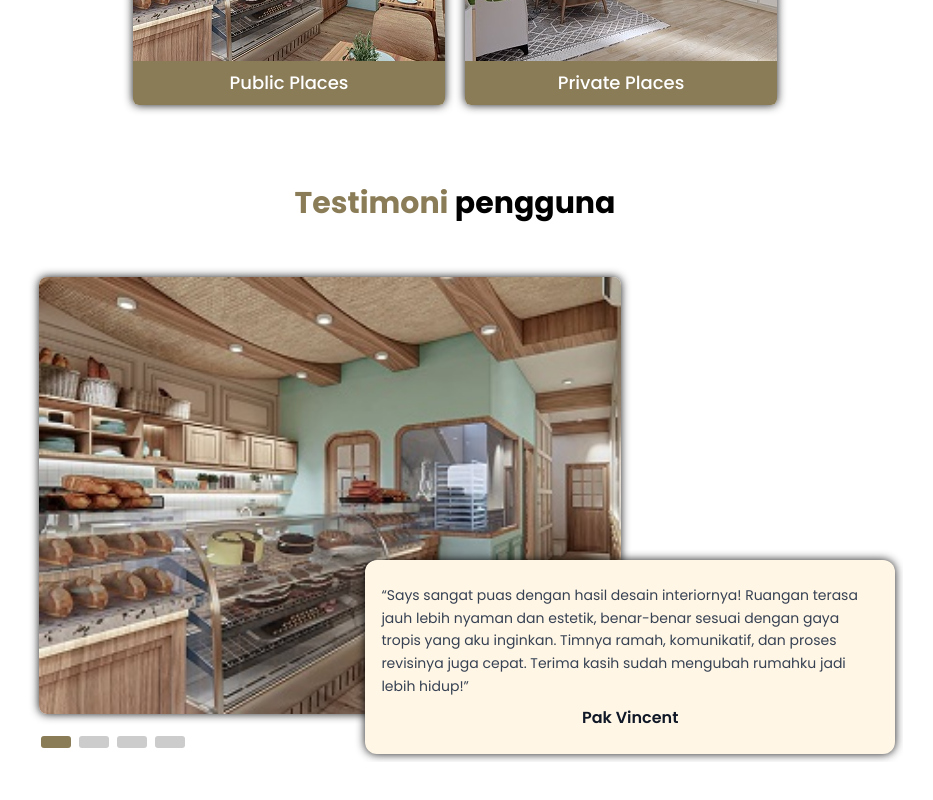
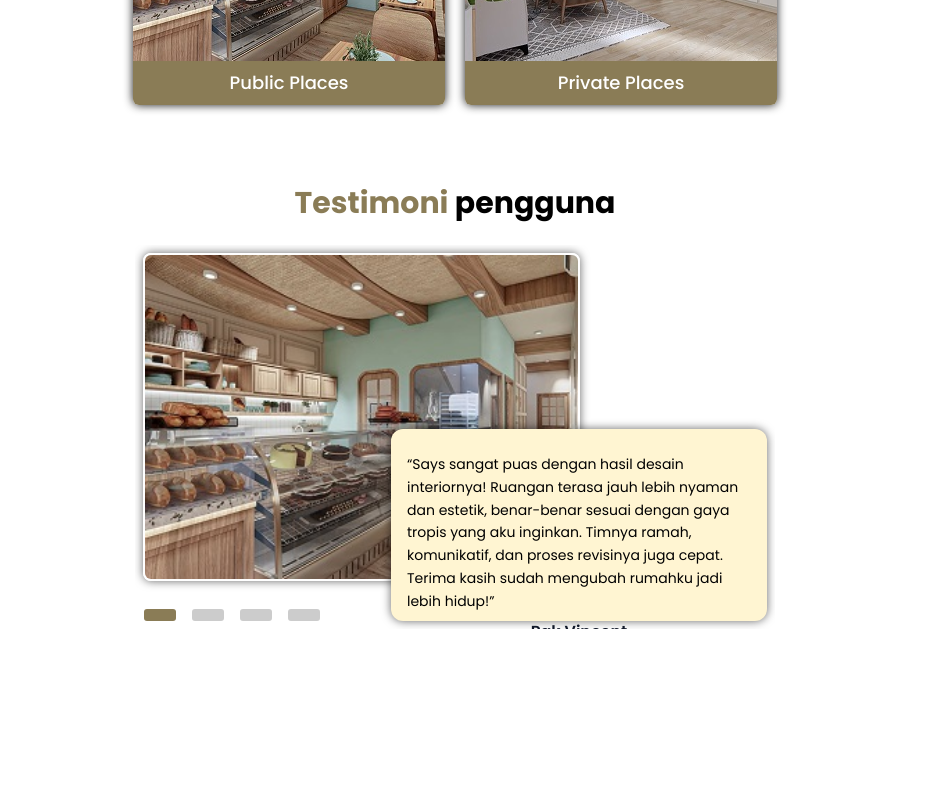
Before and after one commit to IrhamIzza/Web_Desain_Interior, a React (Vite) app: page / in a window 1280 px wide. Shown: the part 1204-2004 px from the top of the page, without its empty margins (185-1118 px from the left). After the commit the page ends 1849 px from the top, so only its background shows below. Built offline with nearby package versions, Linux system fonts and the light colour scheme.

Commit message:
update testimonial

```diff
--- a/src/components/TestimonialCarousel.jsx
+++ b/src/components/TestimonialCarousel.jsx
@@ -31,7 +31,7 @@ const testimonials = [
 export default function TestimonialSection() {
   return (
     <section className="">
-      <div className="">
+      <div className="home-page">
         {/* LEFT CONTENT */}
         <Swiper
           spaceBetween={30}
@@ -49,16 +49,14 @@ export default function TestimonialSection() {
         >
           {testimonials.map((item, index) => (
             <SwiperSlide key={index}>
-              <div className="flex rounded-xl p-8 py-12">
+              <div className="flex rounded-xl px-2 py-2 pb-12">
                 <img
                   src={item.img}
                   alt=""
-                  className="w-full h-full max-w-[70%] object-cover shadow-[0_0_10px_rgba(0,0,0,0.9)] rounded-lg"
+                  className="w-full h-full max-w-[70%] object-cover shadow-[0_0_10px_rgba(0,0,0,0.6)] rounded-lg border-2 border-white"
                 />
-                <div className="absolute max-h-[50%] bottom-2 left-[40%] mr-2 bg-[#FFF6E5] py-6 px-4 rounded-xl shadow-[0_0_10px_rgba(0,0,0,0.9)] overflow-visible">
-                  <p className="text-gray-700 leading-relaxed text-sm mb-2">
-                    {item.text}
-                  </p>
+                <div className="absolute max-h-[50%] bottom-2 left-[40%] mr-2 bg-[#FFF5D2] py-6 px-4 rounded-xl shadow-[0_0_10px_rgba(0,0,0,0.6)] overflow-visible">
+                  <p className=" leading-relaxed text-sm mb-2">{item.text}</p>
                   <p className="font-semibold text-gray-900 text-center">
                     {item.name}
                   </p>
@@ -67,34 +65,6 @@ export default function TestimonialSection() {
             </SwiperSlide>
           ))}
         </Swiper>
-
-        {/* RIGHT CAROUSEL */}
-        {/* <Swiper
-          modules={[Pagination, Autoplay]}
-          slidesPerView={1}
-          spaceBetween={30}
-          pagination={{ clickable: true }}
-          autoplay={{ delay: 4000 }}
-          className="relative"
-        >
-          {testimonials.map((item, index) => (
-            <SwiperSlide key={index}>
-              <div className="relative bg-[#FFF6E5] rounded-xl p-8 shadow-lg">
-
-                <span className="absolute -top-6 right-6 text-6xl text-[#E8D9B5] font-serif">
-                  “
-                </span>
-
-                <p className="text-gray-700 leading-relaxed mb-6">
-                  {item.text}
-                </p>
-                <span className="font-semibold text-gray-900">
-                  {item.name}
-                </span>
-              </div>
-            </SwiperSlide>
-          ))}
-        </Swiper> */}
       </div>
     </section>
   );
--- a/src/index.css
+++ b/src/index.css
@@ -10,24 +10,27 @@
 
 body {
   @apply font-sans antialiased;
+}
+
+.home-page {
   .swiper-pagination-bullet {
-    width: 30px;
+    width: 32px;
     height: 12px;
     border-radius: 3px;
     background-color: #ccc;
     opacity: 1;
     transition: all 0.3s ease;
   }
-
   .swiper-pagination-bullet-active {
     background-color: #8a7c56;
-    width: 30px;
+    width: 32px;
   }
   .swiper-pagination {
+    display: flex;
+    gap: 8px;
     text-align: left;
-    margin-left: 30px;
-    margin-bottom: -1px;
-
+    margin-left: 5px;
+    justify-content: start;
   }
 }
 
--- a/src/pages/Home.jsx
+++ b/src/pages/Home.jsx
@@ -3,65 +3,44 @@ import TestimonialCarousel from "../components/TestimonialCarousel";
 
 export default function Home() {
   return (
-    <div className=" py-10 px-32 flex flex-col gap-20">
+    <div className=" pt-10 pb-4 px-32 flex flex-col gap-20">
       {/* Landing Page */}
       <div className="flex  items-center gap-20">
         <div className="flex-1 flex flex-col gap-2 ">
           <h1 className="text-xl font-bold">Halo, Kami Adalah</h1>
           <h1 className="text-4xl font-bold ">Interior Designer</h1>
           <h3 className="text-xl font-bold ">
-            Kami Menyediakan{" "}
-            <span className="text-gold">Berbagai Macam Desain</span>{" "}
+            Kami Menyediakan <span className="text-gold">Berbagai Macam Desain</span>{" "}
           </h3>
 
           <p className="mt-10 max-w-[460px]">
-            Kami ingin membuat{" "}
-            <span className="font-bold">Website Interior Design</span> menjadi
-            forum yang dapat menjadi jembatan antara jasa desain inerior dan
-            peminat desain
+            Kami ingin membuat <span className="font-bold">Website Interior Design</span> menjadi forum yang dapat
+            menjadi jembatan antara jasa desain inerior dan peminat desain
           </p>
         </div>
 
         {/* IMAGE GRID */}
         <div className="grid grid-cols-2 grid-rows-2 gap-5 h-[400px] flex-1">
           {/* BESAR */}
-          <img
-            src="/img/Head (1).jpg"
-            className="row-span-2 w-full h-full object-cover rounded-lg"
-            alt=""
-          />
+          <img src="/img/Head (1).jpg" className="row-span-2 w-full h-full object-cover rounded-lg" alt="" />
           {/* KECIL ATAS */}
-          <img
-            src="/img/Head (2).jpg"
-            className="w-full h-full object-cover rounded-lg"
-            alt=""
-          />
+          <img src="/img/Head (2).jpg" className="w-full h-full object-cover rounded-lg" alt="" />
           {/* KECIL BAWAH */}
-          <img
-            src="/img/Head (3).jpg"
-            className="w-full h-full object-cover rounded-lg"
-            alt=""
-          />
+          <img src="/img/Head (3).jpg" className="w-full h-full object-cover rounded-lg" alt="" />
         </div>
       </div>
       {/* Tentang Kami */}
       <div className="flex gap-24 items-center">
-        <img
-          src="/img/logo.jpg"
-          className="max-w-[300px] rounded-full border-2 object-cover"
-        />
+        <img src="/img/logo.jpg" className="max-w-[300px] rounded-full border-2 object-cover" />
         <div className="flex flex-col gap-12">
           <h1 className="text-3xl font-bold">
             <span className="text-gold">Tentang </span> Kami
           </h1>
           <p>
-            Kami adalah studio desain interior yang berfokus pada gaya tropis,
-            menghadirkan suasana hangat, alami, dan menyegarkan ke dalam setiap
-            ruang. Dengan memadukan elemen alam, pencahayaan yang harmonis,
-            serta palet warna lembut, kami menciptakan interior yang tidak hanya
-            indah, tetapi juga nyaman dan menenangkan. Kami percaya bahwa hunian
-            yang baik adalah ruang yang selaras dengan lingkungan dan gaya hidup
-            penghuninya.
+            Kami adalah studio desain interior yang berfokus pada gaya tropis, menghadirkan suasana hangat, alami, dan
+            menyegarkan ke dalam setiap ruang. Dengan memadukan elemen alam, pencahayaan yang harmonis, serta palet
+            warna lembut, kami menciptakan interior yang tidak hanya indah, tetapi juga nyaman dan menenangkan. Kami
+            percaya bahwa hunian yang baik adalah ruang yang selaras dengan lingkungan dan gaya hidup penghuninya.
           </p>
         </div>
       </div>
@@ -74,32 +53,25 @@ export default function Home() {
           <div className="overflow-hidden rounded-md shadow-[0_0_10px_rgba(0,0,0,0.9)]">
             <img src="/img/Kategori1.jpg" alt="" />
             <div className="bg-gold p-2">
-              <p className="font-medium text-lg text-white text-center">
-                Public Places
-              </p>
+              <p className="font-medium text-lg text-white text-center">Public Places</p>
             </div>
           </div>
           <div className="overflow-hidden rounded-md shadow-[0_0_10px_rgba(0,0,0,0.9)]">
             <img src="/img/Kategori2.jpg" alt="" />
             <div className="bg-gold p-2">
-              <p className="font-medium text-lg text-white text-center">
-                Private Places
-              </p>
+              <p className="font-medium text-lg text-white text-center">Private Places</p>
             </div>
           </div>
         </div>
       </div>
       {/* Testimoni */}
-      <div className="flex flex-col gap-2 px-16">
+      <div className="flex flex-col gap-6 md:px-48">
         <h1 className="text-3xl font-bold text-center">
           <span className="text-gold">Testimoni</span> pengguna
         </h1>
-        {/* section lain */}
+        <TestimonialCarousel />
+      </div>
 
-        <TestimonialCarousel />
-
-        {/* section lain */}
-      </div>
     </div>
   );
 }
```
